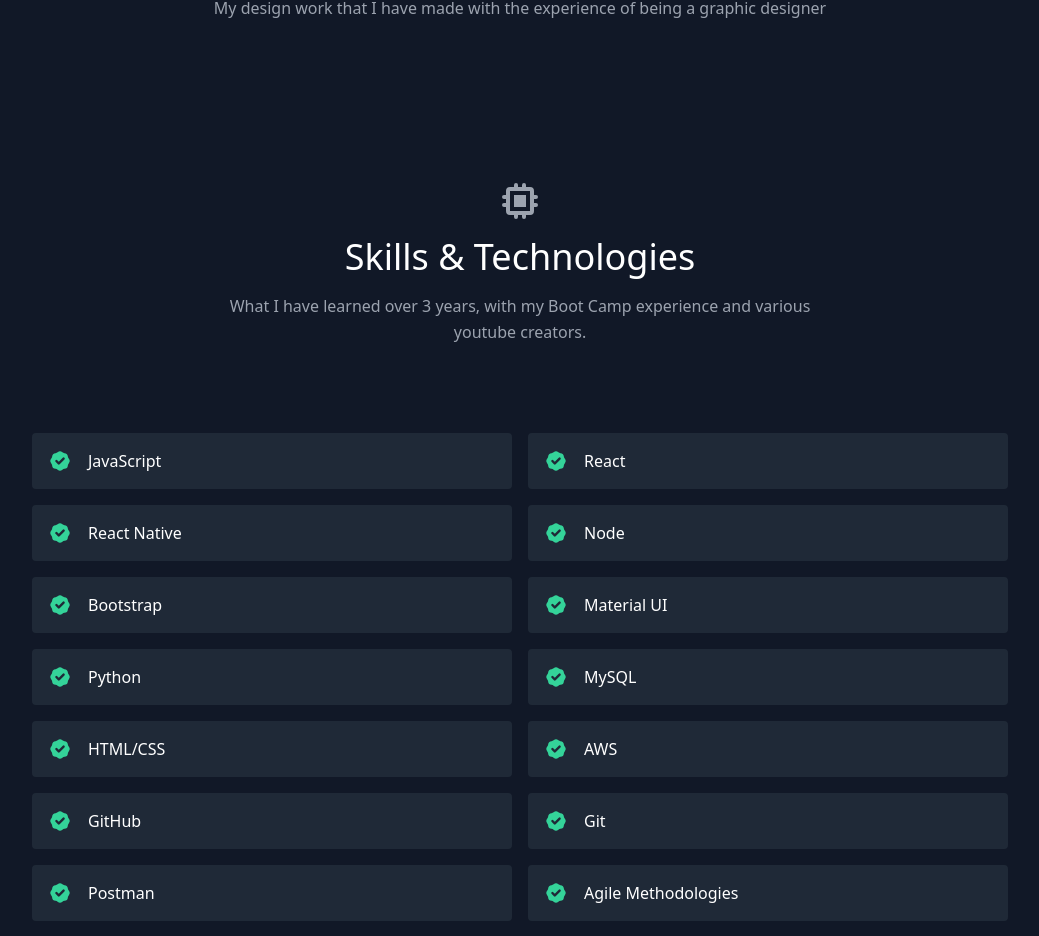
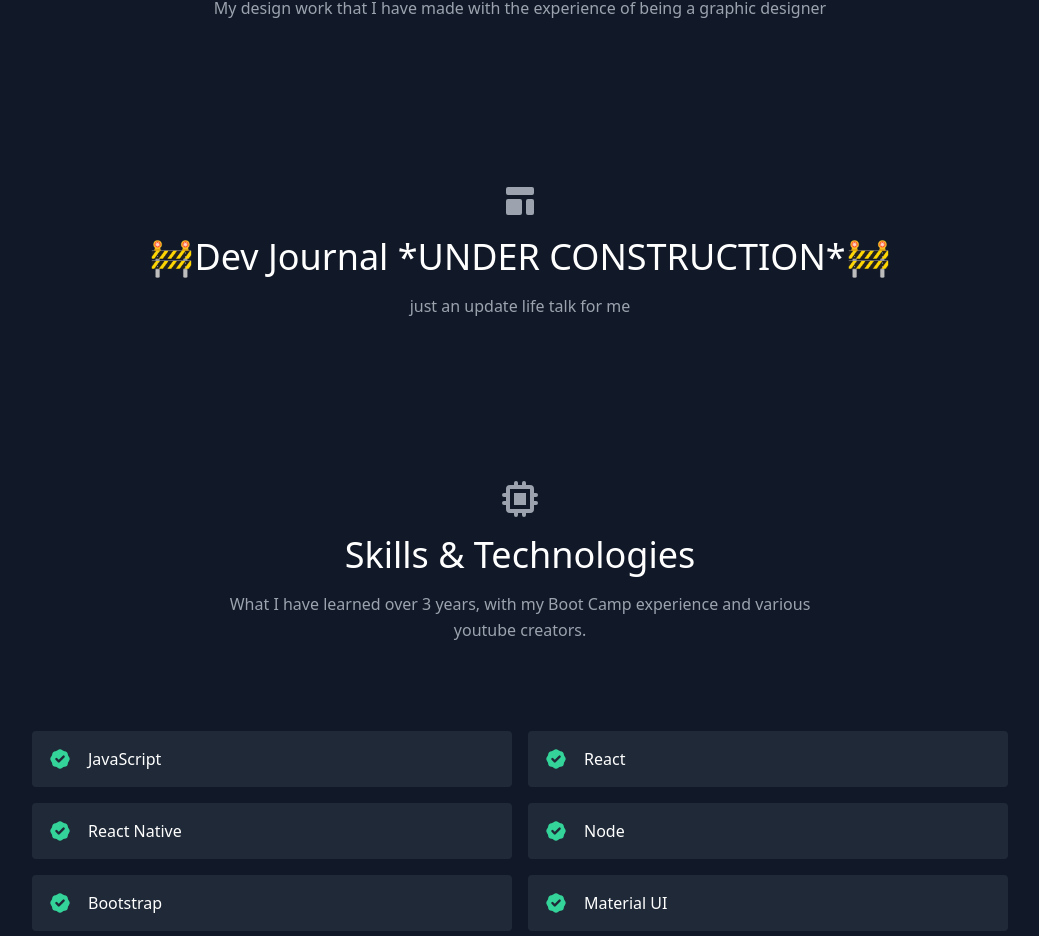
Before and after one commit to shelb-doc/MyPersonSite, a React (Create React App) app: page / in a window 1280 px wide. Shown: the part 1750-2686 px from the top of the page, without its empty margins (120-1159 px from the left). Built offline with nearby package versions, Linux system fonts and the light colour scheme.

Commit message:
updated blog

```diff
--- a/src/App.js
+++ b/src/App.js
@@ -6,6 +6,7 @@
 import Art from "./components/Designs";
 import Skills from "./components/Skills";
 import Footer from "./components/Footer";
+import Blog from "./components/Blog";
 
 export default function App() {
   return (
@@ -14,6 +15,7 @@
       <About />
       <Projects />
       <Art />
+      <Blog />
       <Skills />
       <Contact />
       <Footer />
--- a/src/components/Blog.js
+++ b/src/components/Blog.js
@@ -1,8 +1,21 @@
 import React from "react";
+import { TemplateIcon } from "@heroicons/react/solid";
 
 export default function Blog() {
 return (
 <section id="blog">
+    <div className="container px-5 py-10 mx-auto text-center lg:px-40">
+    <div className="flex flex-col w-full mb-20">
+        <TemplateIcon className="mx-auto inline-block w-10 mb-4" />
+        <h1 className="sm:text-4xl text-3xl font-medium title-font mb-4 text-white">
+        🚧Dev Journal *UNDER CONSTRUCTION*🚧
+        </h1>
+        <p className="lg:w-2/3 mx-auto leading-relaxed text-base">
+        just an update life talk for me
+        </p>
+    </div>
+
+    </div>
 
 </section>
 );
```
Also changed, not shown: 1 other file (tests, documents, lock files or other folders).
